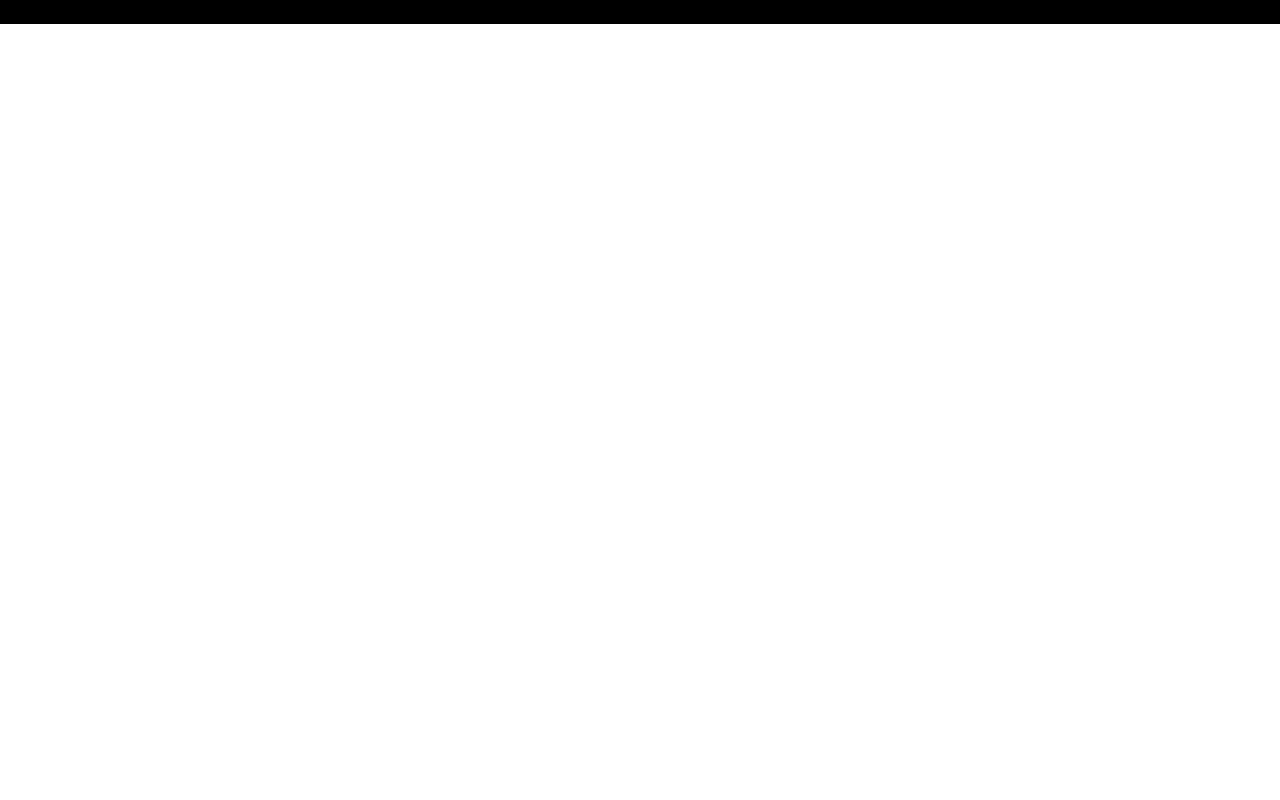
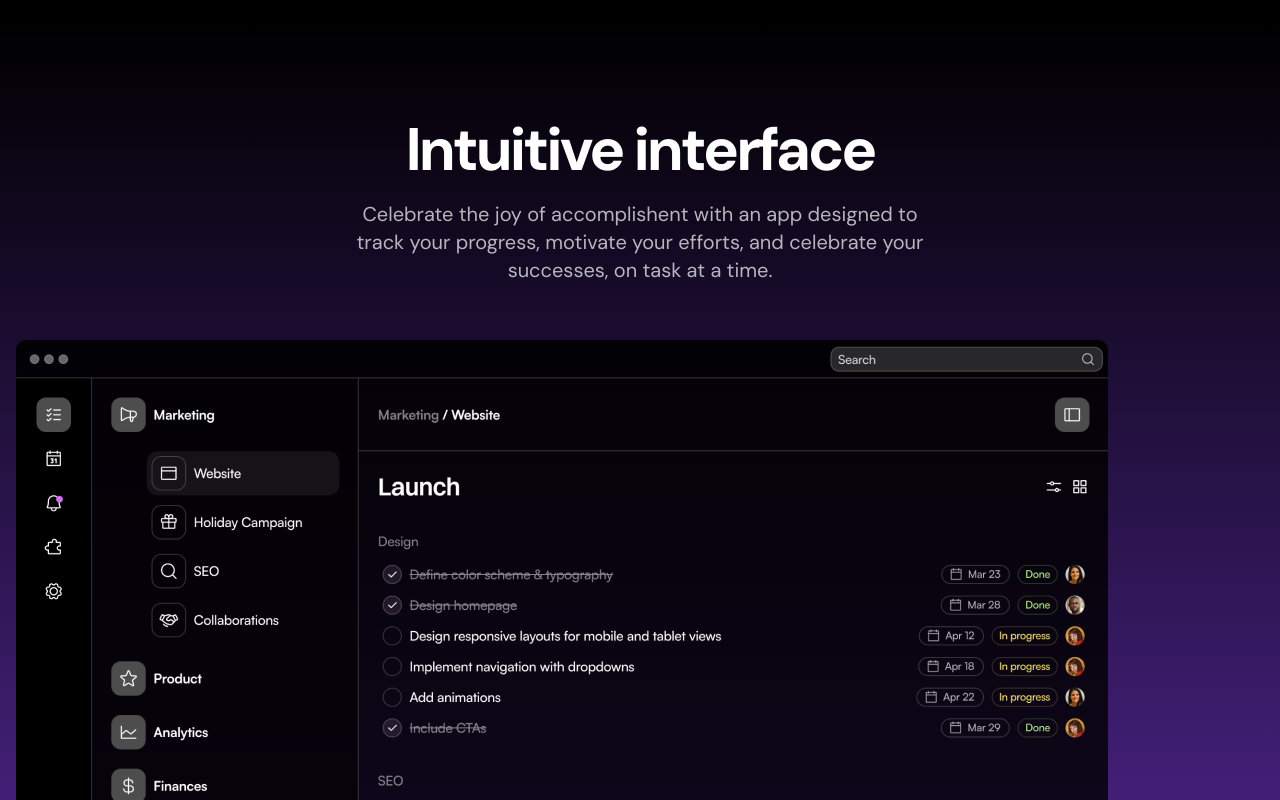
Before and after one commit to GITGARDS/tnext-saaswebsite-landingpage, a Next.js app: page / in a window 1280 px wide. Shown: the part 1820-2620 px from the top of the page. Before the commit the page ends 1844 px from the top, so only its background shows below. Built offline with nearby package versions, Linux system fonts and the light colour scheme.

Commit message:
feat: ProductShowcase

```diff
--- a/src/app/page.tsx
+++ b/src/app/page.tsx
@@ -3,6 +3,7 @@
 import { Hero } from "@/components/Hero";
 import { LogoTicker } from "@/components/LogoTicker";
 import { Navbar } from "@/components/Navbar";
+import { ProductShowcase } from "@/components/ProductShowcase";
 
 export default function Home() {
   return (
@@ -12,14 +13,10 @@
       <Hero />
       <LogoTicker />
       <Features />
+      <ProductShowcase />
       {/* <hr />
-      <hr />
-      <ProductShowcase />
-      <hr />
       <FAQs />
-      <hr />
       <CallToAction />
-      <hr />
       <Footer /> */}
     </>
   );
--- a/src/components/ProductShowcase.tsx
+++ b/src/components/ProductShowcase.tsx
@@ -1,9 +1,30 @@
 // import appScreen from "../assets/images/app-screen.png";
+
+import Image from "next/image";
+import appScreen from "../assets/images/app-screen.png";
 
 export const ProductShowcase = () => {
   return (
-    <>
-      <div>ProductShowcase</div>
-    </>
+    <div
+      className="bg-black text-white
+      bg-gradient-to-b from-black to-[#5D2CA8]
+      py-[72px] sm:py-24
+
+      "
+    >
+      <div className="container">
+        <h2 className="text-center text-5xl sm:text-6xl font-bold tracking-tighter">
+          Intuitive interface
+        </h2>
+        <div className="max-w-xl mx-auto">
+          <p className="text-xl text-center text-white/70 mt-5">
+            Celebrate the joy of accomplishent with an app designed to track
+            your progress, motivate your efforts, and celebrate your successes,
+            on task at a time.
+          </p>
+        </div>
+        <Image src={appScreen} alt="The product screenshot" className="mt-14" />
+      </div>
+    </div>
   );
 };
```
Also changed, not shown: anotacoes.txt.
